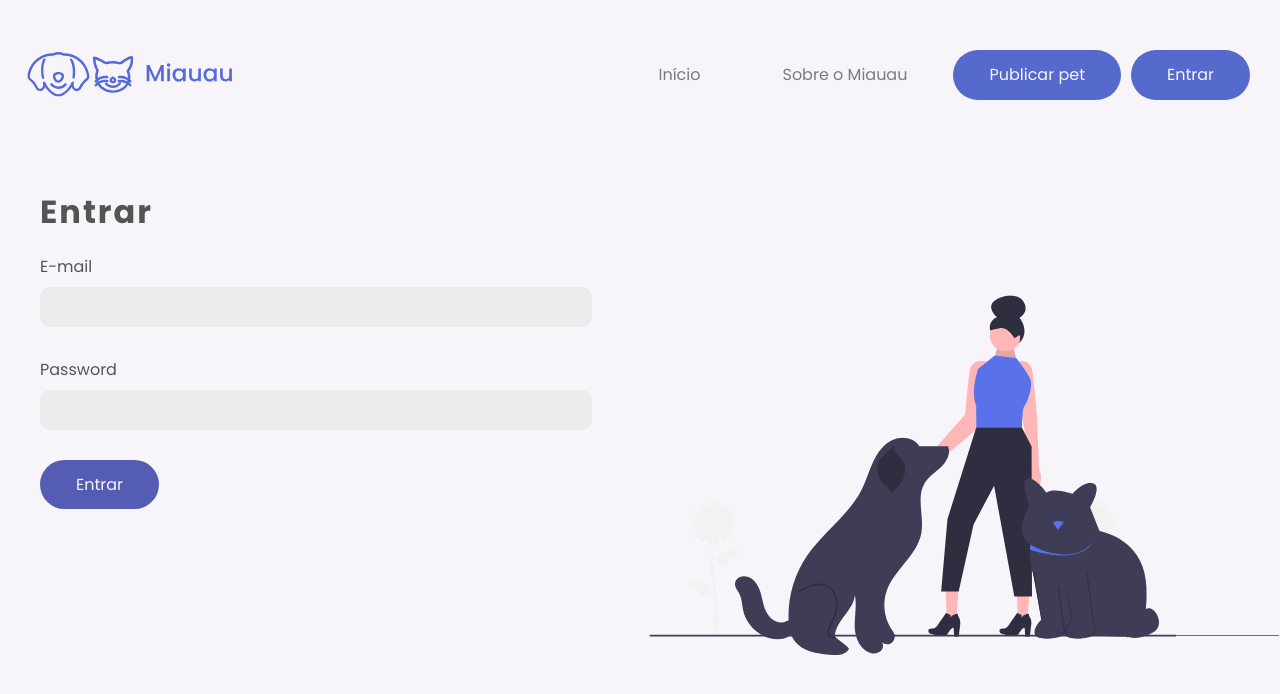
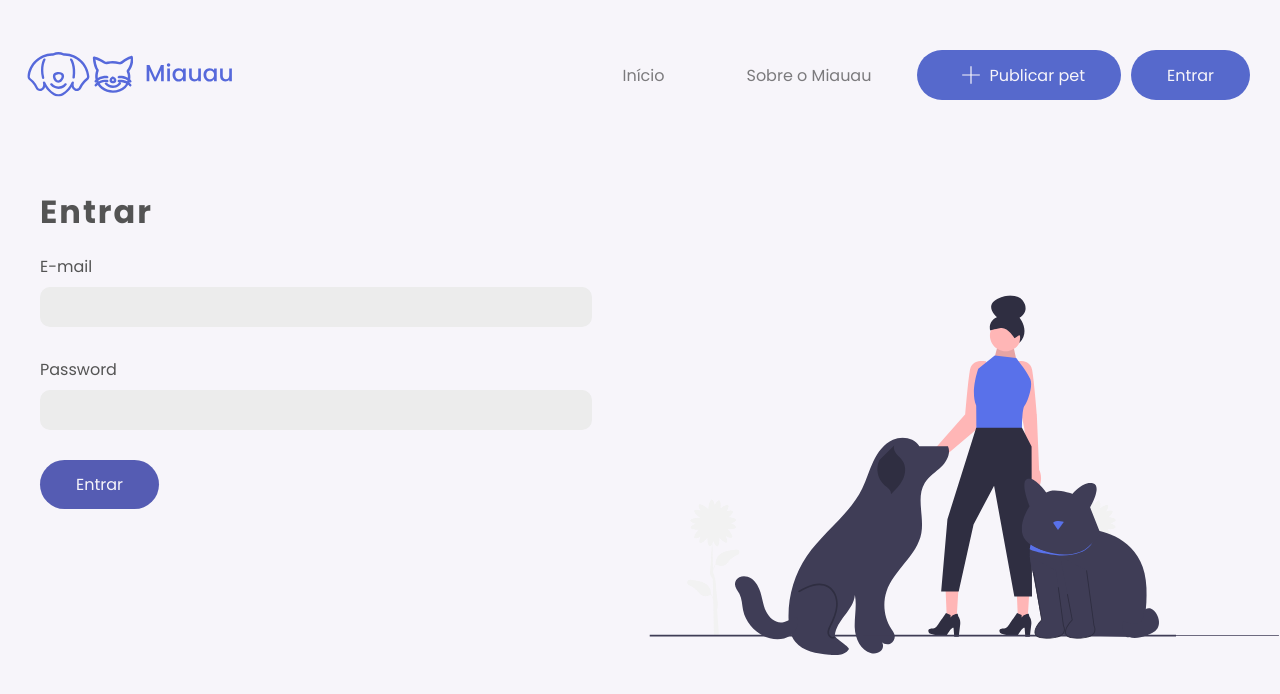
Before and after one commit to rhebecaabreu/adote-miauau-front-end, a React (Create React App) app: page /entrar in a window 1280 px wide. Shown: the top 694 px of the page. Built offline with nearby package versions, Linux system fonts and the light colour scheme.

Commit message:
Fix layout

```diff
--- a/public/index.html
+++ b/public/index.html
@@ -22,7 +22,7 @@
       work correctly both with client-side routing and a non-root public URL.
       Learn how to configure a non-root public URL by running `npm run build`.
     -->
-  <title>React App</title>
+  <title>Adote Miauau</title>
 </head>
 
 <body>
--- a/src/components/atoms/Button.js
+++ b/src/components/atoms/Button.js
@@ -83,10 +83,10 @@ const Button = styled.button`
   padding: 12px 36px;
   cursor: pointer;
   background-color: ${(props) =>
-    props.clicked ? props.theme.colors.primary.main : getMainColor};
+    isClicked(props) ? props.theme.colors.primary.main : getMainColor};
   border: none;
   color: ${(props) =>
-    props.clicked ? props.theme.colors.primary.light : getColorText};
+    isClicked(props) ? props.theme.colors.primary.light : getColorText};
   display: inline-block;
   text-decoration: none;
   border-radius: 30px;
@@ -104,21 +104,26 @@ const Button = styled.button`
 
 const ButtonDefault = styled(Button)`
   background-color: ${(props) =>
-    props.clicked ? props.theme.colors.primary.main : "transparent"};
+    isClicked(props) ? props.theme.colors.primary.main : "transparent"};
   color: ${(props) =>
-    props.clicked ? props.theme.colors.primary.light : getDefaultText};
+    isClicked(props) ? props.theme.colors.primary.light : getDefaultText};
+
   &:hover:not(:disabled) {
-    background-color: transparent;
-    color: ${getDarkColor};
+    background-color: ${(props) =>
+      isClicked(props) ? props.theme.colors.primary.dark : "transparent"};
+    color: ${(props) =>
+      isClicked(props) ? props.theme.colors.primary.light : getDarkColor};
   }
 `;
 
+const isClicked = (props) => props.clicked === "true";
+
 const ButtonLink = styled(Button)`
   background-color: ${(props) =>
-    props.clicked ? props.theme.colors.primary.main : "transparent"};
+    isClicked(props) ? props.theme.colors.primary.main : "transparent"};
   border-color: transparent;
   color: ${(props) =>
-    props.clicked ? props.theme.colors.primary.light : getLinkText};
+    isClicked(props) ? props.theme.colors.primary.light : getLinkText};
   padding-left: 0;
   padding-right: 0;
 
@@ -145,7 +150,7 @@ ButtonWrapper.defaultProps = {
   children: undefined,
   color: "default",
   variant: "default",
-  clicked: false,
+  clicked: "false",
 };
 
 ButtonWrapper.propTypes = {
@@ -153,7 +158,7 @@ ButtonWrapper.propTypes = {
   children: PropTypes.node,
   color: PropTypes.oneOf(Object.values(ButtonColors)),
   variant: PropTypes.oneOf(Object.values(ButtonsVariants)),
-  clicked: PropTypes.oneOfType(PropTypes.any, PropTypes.bool),
+  clicked: PropTypes.any,
 };
 
 export default ButtonWrapper;
--- a/src/components/atoms/FormButtonGroup.js
+++ b/src/components/atoms/FormButtonGroup.js
@@ -23,7 +23,7 @@ const FormButtonGroup = ({ buttons, name, onChange }) => {
       {buttons.map((button, i) => (
         <Button
           type="button"
-          clicked={active === i}
+          clicked={`${active === i}`}
           key={button.name}
           name={name}
           value={button.id}
--- a/src/components/molecules/form/PetInfo.js
+++ b/src/components/molecules/form/PetInfo.js
@@ -20,6 +20,7 @@ const Root = styled.div`
 const UploadArea = styled.div`
   display: flex;
   flex-direction: row;
+  justify-content: space-between;
 `;
 
 const ImageUpload = styled.div`
@@ -78,6 +79,7 @@ const PetInfo = ({ publication, setPublication }) => {
         <input
           multiple
           type="file"
+          hidden
           onChange={handleFileChange}
           accept=".jpeg, .jpg, .png, image/jpeg, image/jpg, image/png"
           ref={fileInputRef}
@@ -96,6 +98,7 @@ const PetInfo = ({ publication, setPublication }) => {
         <input
           multiple
           type="file"
+          hidden
           onChange={handleFileChange}
           accept=".jpeg, .jpg, .png, image/jpeg, image/jpg, image/png"
           ref={fileInputRef}
@@ -114,6 +117,7 @@ const PetInfo = ({ publication, setPublication }) => {
         <input
           multiple
           type="file"
+          hidden
           onChange={handleFileChange}
           accept=".jpeg, .jpg, .png, image/jpeg, image/jpg, image/png"
           ref={fileInputRef}
--- a/src/components/organisms/Navbar.js
+++ b/src/components/organisms/Navbar.js
@@ -1,10 +1,13 @@
 import React from "react";
 import styled, { css } from "styled-components";
+import { FaHeart, FaUserCircle } from "react-icons/fa";
 import Container from "components/atoms/Container";
 import Miauau from "../../assets/MiauauLogo.svg";
 import Button from "components/atoms/Button";
 import { Link } from "react-router-dom";
 import Cookies from "js-cookie";
+import { TfiPlus } from "react-icons/tfi";
+import { SlArrowDown } from "react-icons/sl";
 
 const Root = styled.header`
   position: relative;
@@ -27,6 +30,8 @@ const Menu = styled.div`
   }
 `;
 
+const FavoriteIcon = styled(FaHeart)``;
+
 const Logo = styled.div`
   display: flex;
   width: 230px;
@@ -42,6 +47,15 @@ const Content = styled.div`
   justify-content: space-between;
   padding: 0 20px;
 
+  svg {
+    margin-right: 8px;
+    font-size: 20px;
+
+    &:last-child {
+      margin-left: 8px;
+    }
+  }
+
   p,
   li {
     font-size: 20px;
@@ -51,6 +65,12 @@ const Content = styled.div`
   ul {
     list-style: none;
     padding-left: 0;
+  }
+
+  a {
+    display: flex;
+    align-items: center;
+    justify-content: space-between;
   }
 
   li {
@@ -77,7 +97,7 @@ const Navbar = ({ children }) => {
               Sobre o Miauau
             </Button>
             <Button as={Link} to="/publicar" color="primary" variant="primary">
-              Publicar pet
+              <TfiPlus /> Publicar pet
             </Button>
             {auth && (
               <>
@@ -87,11 +107,11 @@ const Navbar = ({ children }) => {
                   color="primary"
                   variant="primary"
                 >
-                  Favoritos
+                  <FavoriteIcon /> Favoritos
                 </Button>
 
                 <Button as={Link} color="primary" variant="primary">
-                  Meu perfil
+                  <FaUserCircle /> Meu perfil <SlArrowDown />
                 </Button>
               </>
             )}
--- a/src/components/organisms/PetForm.js
+++ b/src/components/organisms/PetForm.js
@@ -66,7 +66,7 @@ const FormFooter = ({ publication }) => {
       .post("/publications", formData, {
         headers: headers,
       })
-      .then((response) => console.log(response.data))
+      .then((response) => (window.location = "/publicar/sucesso"))
       .catch((err) => {
         console.error("ops! ocorreu um erro" + err);
       });
--- a/src/components/pages/Home.js
+++ b/src/components/pages/Home.js
@@ -1,8 +1,8 @@
 import React, { useState, useEffect } from "react";
+import styled from "styled-components";
 import Grid from "components/atoms/Grid";
 import Sidebar from "../organisms/Sidebar";
 import PetsGrid from "components/organisms/PetsGrid";
-import styled from "styled-components";
 import api from "services/api";
 
 const Root = styled.section`
--- a/src/routes/index.js
+++ b/src/routes/index.js
@@ -4,6 +4,7 @@ import Cookies from "js-cookie";
 import Home from "../components/pages/Home";
 import PublishPet from "../components/pages/PublishPet";
 import Login from "../components/pages/Login";
+import SuccessPage from "components/pages/SuccessPage";
 
 const AppRoutes = () => {
   const auth = Cookies.get("authentication_token");
@@ -21,6 +22,10 @@ const AppRoutes = () => {
         path="/entrar"
         element={auth ? <Navigate to={{ pathname: "/" }} /> : <Login />}
       />
+      <Route
+        path="/publicar/sucesso"
+        element={auth ? <SuccessPage /> : <Login />}
+      />
       {/* <Route path="*" element={<Error404 />} /> */}
     </Routes>
   );
```
Also changed, not shown: src/components/pages/SuccessPage.js (+11 -5 lines), src/assets/upload.svg.
